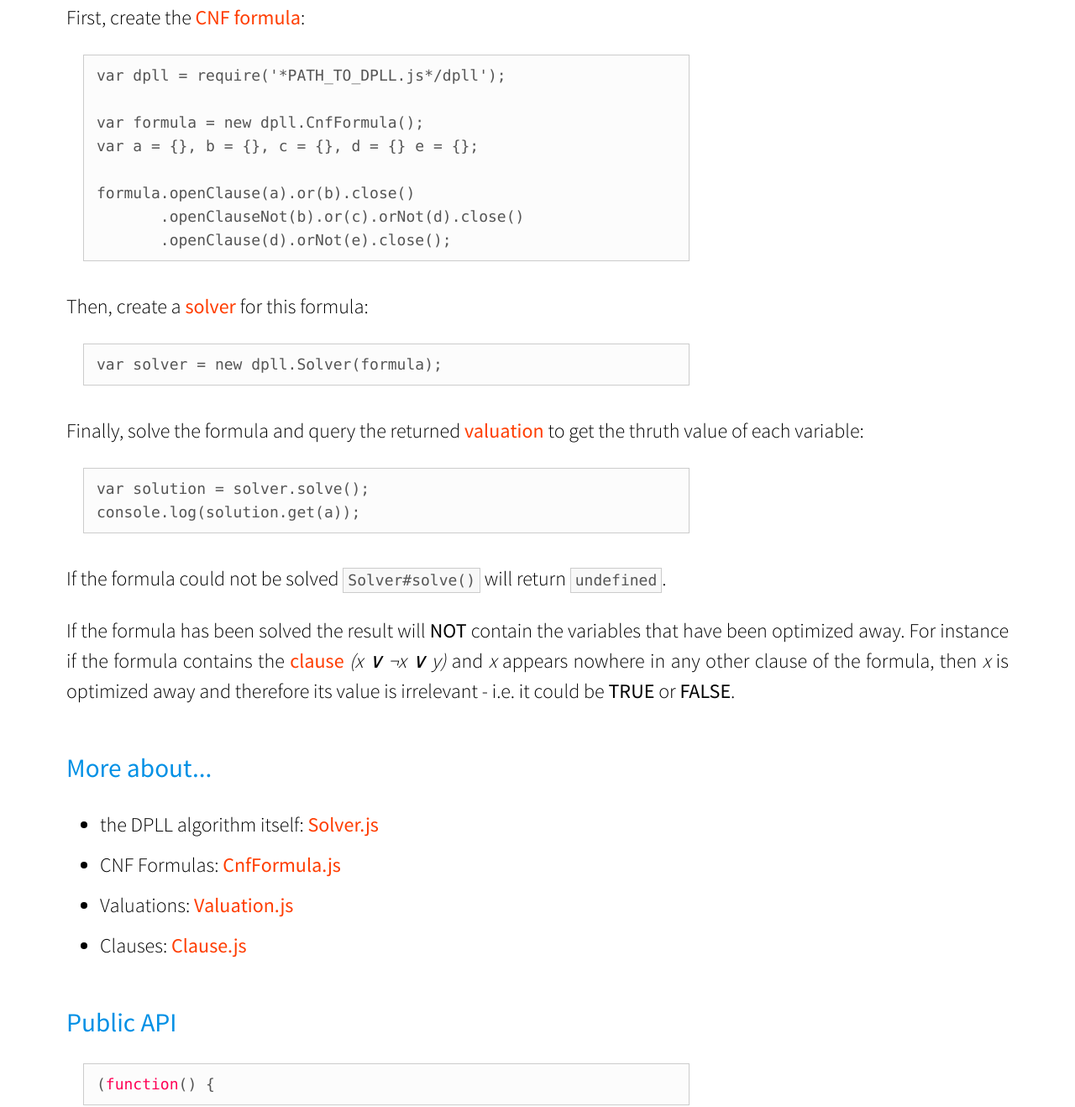
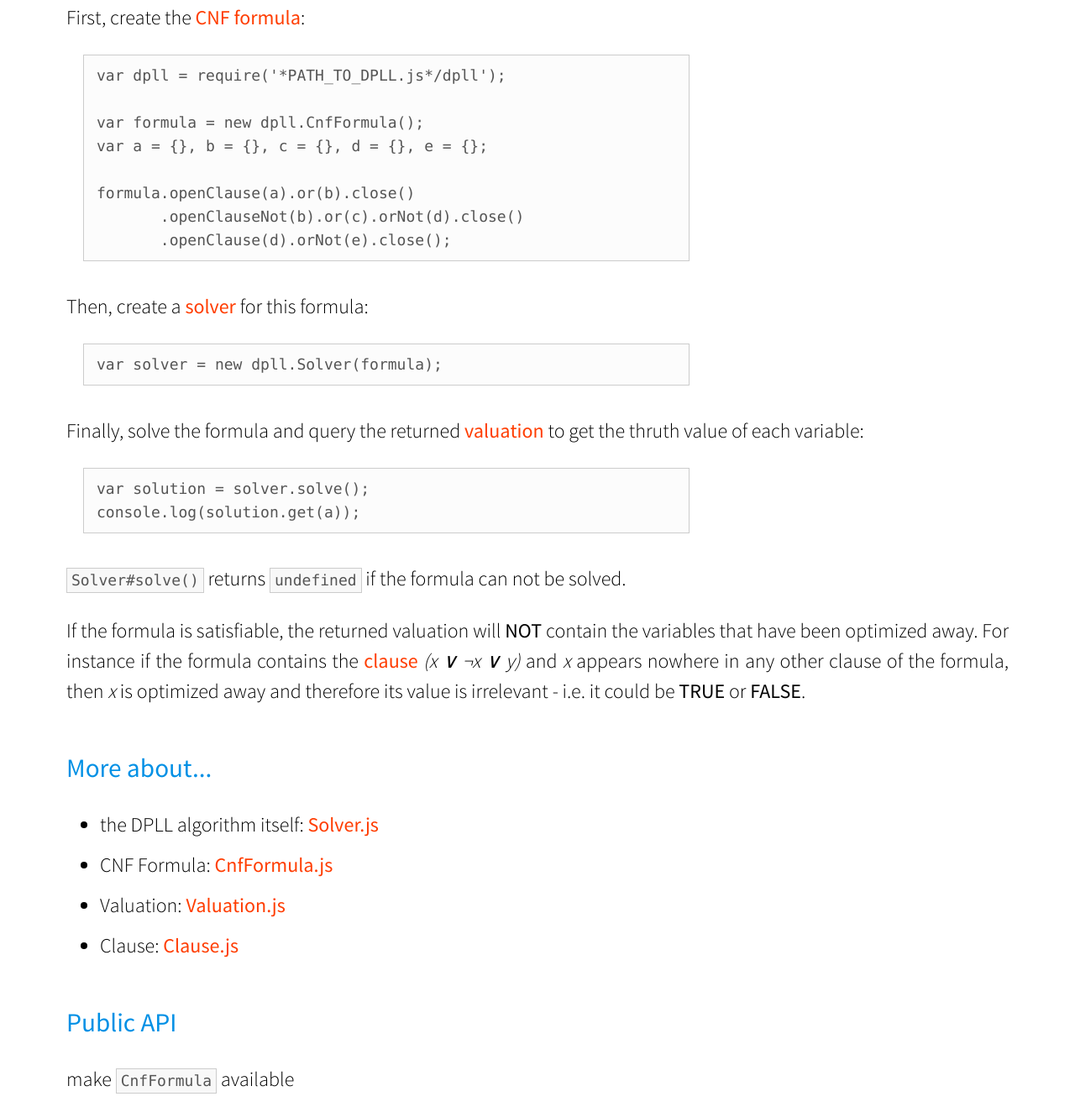
Before and after one commit to ofmooseandmen/dpll, a plain HTML site: page index.html in a window 1280 px wide. Shown: the part 1482-2800 px from the top of the page at 84% size. Drawn offline with Linux system fonts and the light colour scheme.

Commit message:
Updated index.html

```diff
--- a/index.html
+++ b/index.html
@@ -1,5 +1,4 @@
 <!DOCTYPE html>
-
 <html>
 <head>
   <title>DPLL Algorithm in JavaScript.</title>
@@ -17,12 +16,7 @@
 
 
 
-
   </div>
-
-  <!--div class="container">
-    <div class="page"-->
-
 
   <div class="content">
 
@@ -53,22 +47,23 @@ head to the <em>test</em> directory and execute <em>mocha *Test.js</em>.</p>
 <p>Or in plain english:</p>
 <p><em>(a or b) and (not b or c or not d) and (d or not e)</em></p>
 <p>In other words we want to know the values of <em>a</em>, <em>b</em>, <em>c</em>, <em>d</em> and <em>e</em> that make this formula <strong>TRUE</strong>.</p>
-<p>First, create the <a href="./CnfFormula.html">CNF formula</a>:  </p>
+<p>First, create the <a href="./CnfFormula.html">CNF formula</a>:</p>
 <pre><code>var dpll = require(&#39;*PATH_TO_DPLL.js*/dpll&#39;);
 
 var formula = new dpll.CnfFormula();
-var a = {}, b = {}, c = {}, d = {} e = {};
+var a = {}, b = {}, c = {}, d = {}, e = {};
 
 formula.openClause(a).or(b).close()
        .openClauseNot(b).or(c).orNot(d).close()
        .openClause(d).orNot(e).close();</code></pre>
 <p>Then, create a <a href="./Solver.html">solver</a> for this formula:</p>
 <pre><code>var solver = new dpll.Solver(formula);</code></pre>
-<p>Finally, solve the formula and query the returned <a href="./Valuation.html">valuation</a> to get the thruth value of each variable:</p>
+<p>Finally, solve the formula and query the returned <a href="./Valuation.html">valuation</a> to get the thruth value of each
+variable:</p>
 <pre><code>var solution = solver.solve();
 console.log(solution.get(a));</code></pre>
-<p>If the formula could not be solved <code>Solver#solve()</code> will return <code>undefined</code>.</p>
-<p>If the formula has been solved the result will <strong>NOT</strong> contain the variables that have
+<p><code>Solver#solve()</code> returns <code>undefined</code> if the formula can not be solved.</p>
+<p>If the formula is satisfiable, the returned valuation will <strong>NOT</strong> contain the variables that have
 been optimized away. For instance if the formula contains the <a href="./Clause.html">clause</a> <em>(x &or; &not;x &or; y)</em>
 and <em>x</em> appears nowhere in any other clause of the formula, then <em>x</em> is optimized away and therefore its value is
 irrelevant - i.e. it could be <strong>TRUE</strong> or <strong>FALSE</strong>.</p>
@@ -76,36 +71,27 @@ irrelevant - i.e. it could be <strong>TRUE</strong> or <strong>FALSE</strong>.</
 <ul>
 <li><p>the DPLL algorithm itself: <a href="./Solver.html">Solver.js</a></p>
 </li>
-<li><p>CNF Formulas: <a href="./CnfFormula.html">CnfFormula.js</a></p>
+<li><p>CNF Formula: <a href="./CnfFormula.html">CnfFormula.js</a></p>
 </li>
-<li><p>Valuations: <a href="./Valuation.html">Valuation.js</a></p>
+<li><p>Valuation: <a href="./Valuation.html">Valuation.js</a></p>
 </li>
-<li><p>Clauses: <a href="./Clause.html">Clause.js</a></p>
+<li><p>Clause: <a href="./Clause.html">Clause.js</a></p>
 </li>
 </ul>
 <h2>Public API</h2>
-
-
-            <div class='highlight'><pre>(<span class="keyword">function</span>() {</pre></div>
-
-
-
 <p>make <code>CnfFormula</code> available</p>
 
 
-            <div class='highlight'><pre>    exports.CnfFormula = require(<span class="string">'./CnfFormula'</span>);</pre></div>
+        <div class='highlight'><pre>exports.CnfFormula = require(<span class="string">'./CnfFormula'</span>);</pre></div>
 
 
 
       <p>make <code>Solver</code> available</p>
 
 
-            <div class='highlight'><pre>    exports.Solver = require(<span class="string">'./Solver'</span>);
-})();</pre></div>
+        <div class='highlight'><pre>exports.Solver = require(<span class="string">'./Solver'</span>);</pre></div>
 
 
   </div>
-    <!--/div>
-  </div-->
 </body>
 </html>
--- a/style.css
+++ b/style.css
@@ -121,7 +121,6 @@ pre, tt, code {
 	background: white;
 	width: 100%;
 	padding: 20px 0;
-    opacity: 0.95;
 }
 
 .header h1 {
```
Lines whose indentation alone changed are shown as unchanged.
